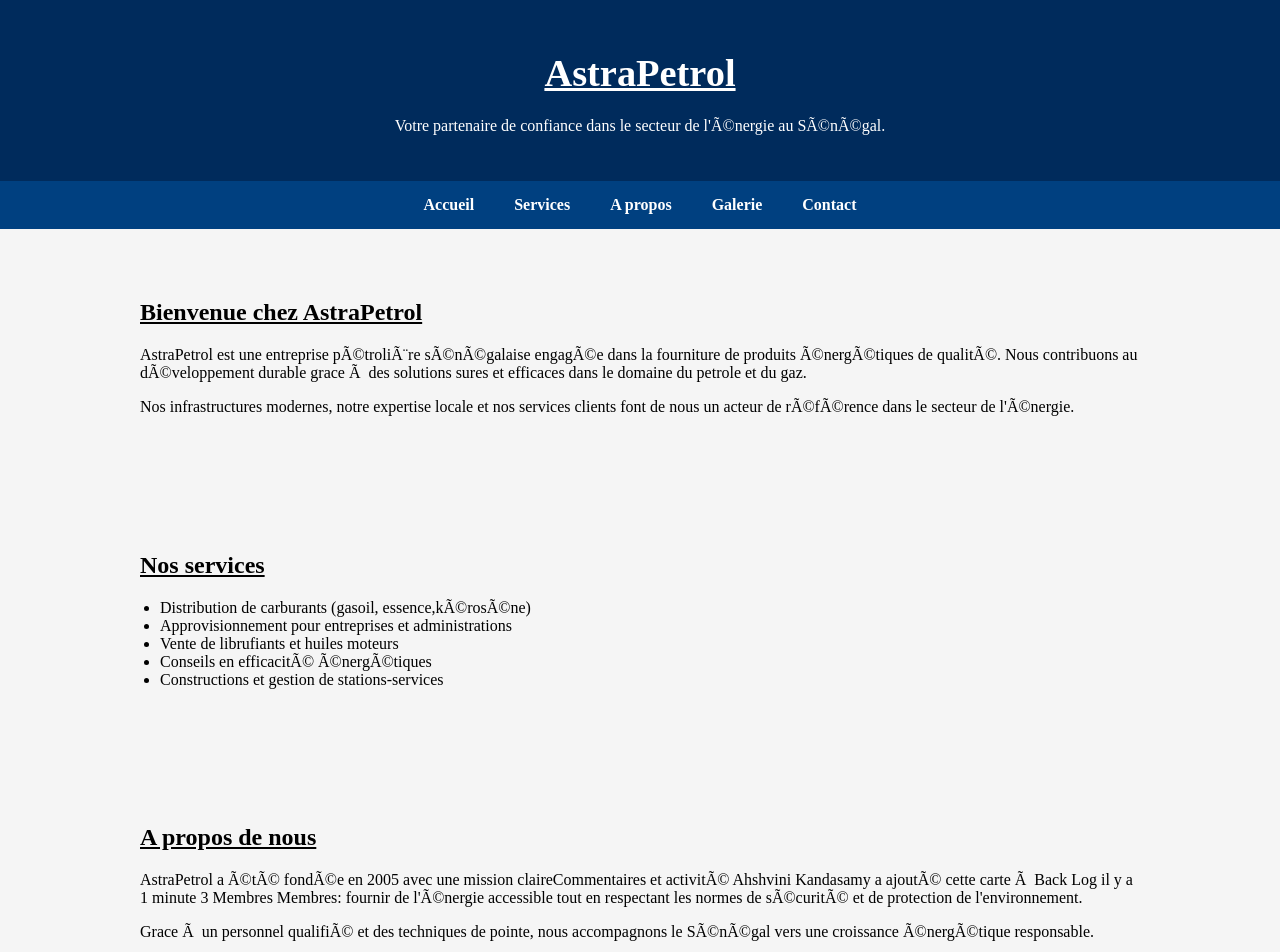
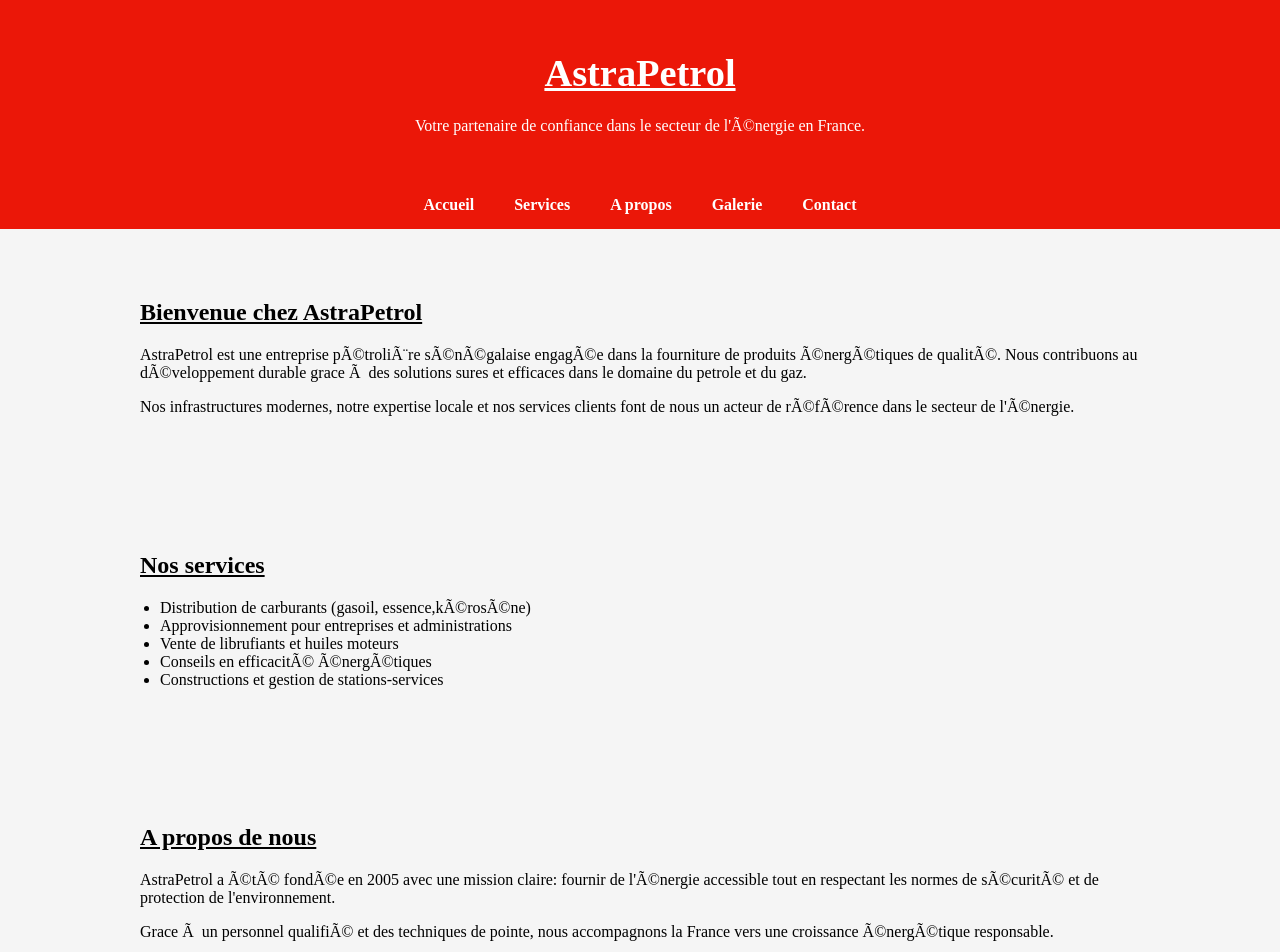
Before and after one commit to Houss75/TP-trello, a plain HTML site: page index.html in a window 1280 px wide. Shown: the top 952 px of the page. Drawn offline with Linux system fonts and the light colour scheme.

Commit message:
modification de la couleur

```diff
--- a/index.html
+++ b/index.html
@@ -12,14 +12,14 @@
 		}
 
 		header{
-			background-color: #002b5c;
+			background-color: #eb1708;
 			color: white;
 			padding: 30px;
 			text-align: center;
 	}
 
 		nav{
-			background-color: #004080;
+			background-color:#eb1708;
 			display: flex;
 			justify-content: center;
 			gap: 40px;
@@ -43,8 +43,8 @@
 		}
 
 		h1 h2 {
-			color: #003366;
-		}
+			color: #eb1708;
+        }
 
 		.services ul {
 			list-style: disc;
@@ -74,7 +74,7 @@
 		}
 
 		footer{
-			background-color: #004080;
+			background-color: #eb1708;
 			color: white;
 			text-align: center;
 			padding: 20px;
@@ -91,7 +91,7 @@
 
 <header>
 	<h1><big><U>AstraPetrol</U></big></h1>
-	<p>Votre partenaire de confiance dans le secteur de l'énergie au Sénégal.</p>
+	<p>Votre partenaire de confiance dans le secteur de l'énergie en France.</p>
 </header>
 
 <nav>
@@ -127,16 +127,10 @@
 <section id="apropos">
 	<h2><U><B>A propos de nous</B></U></h2>
 	<p>
-		AstraPetrol a été fondée en 2005 avec une mission claireCommentaires et activité
-
-        Ahshvini Kandasamy a ajouté cette carte à Back Log
-        il y a 1 minute
-
-    3 Membres
-    Membres: fournir de l'énergie accessible tout en respectant les normes de sécurité et de protection de l'environnement.
+        AstraPetrol a été fondée en 2005 avec une mission claire: fournir de l'énergie accessible tout en respectant les normes de sécurité et de protection de l'environnement.
     </p>
     <p>
-    	Grace à un personnel qualifié et des techniques de pointe, nous accompagnons le Sénégal vers une croissance énergétique responsable.
+    	Grace à un personnel qualifié et des techniques de pointe, nous accompagnons la France vers une croissance énergétique responsable.
     </p>
 </section>
 
@@ -154,8 +148,8 @@
         <h2><u><b>Contact</b></u></h2>
         <div class="contact-box">
             <p><strong>Email:</strong> contact@astrapetrol.sn</p>
-            <p><strong>Téléphone:</strong> +221770000000</p>
-            <p><strong>Addresse:</strong> Route des hydrocarbures, DAKAR
+            <p><strong>Téléphone:</strong> +331770000000</p>
+            <p><strong>Addresse:</strong> Route des hydrocarbures, PARIS
         </div>
     </section>
 
```
